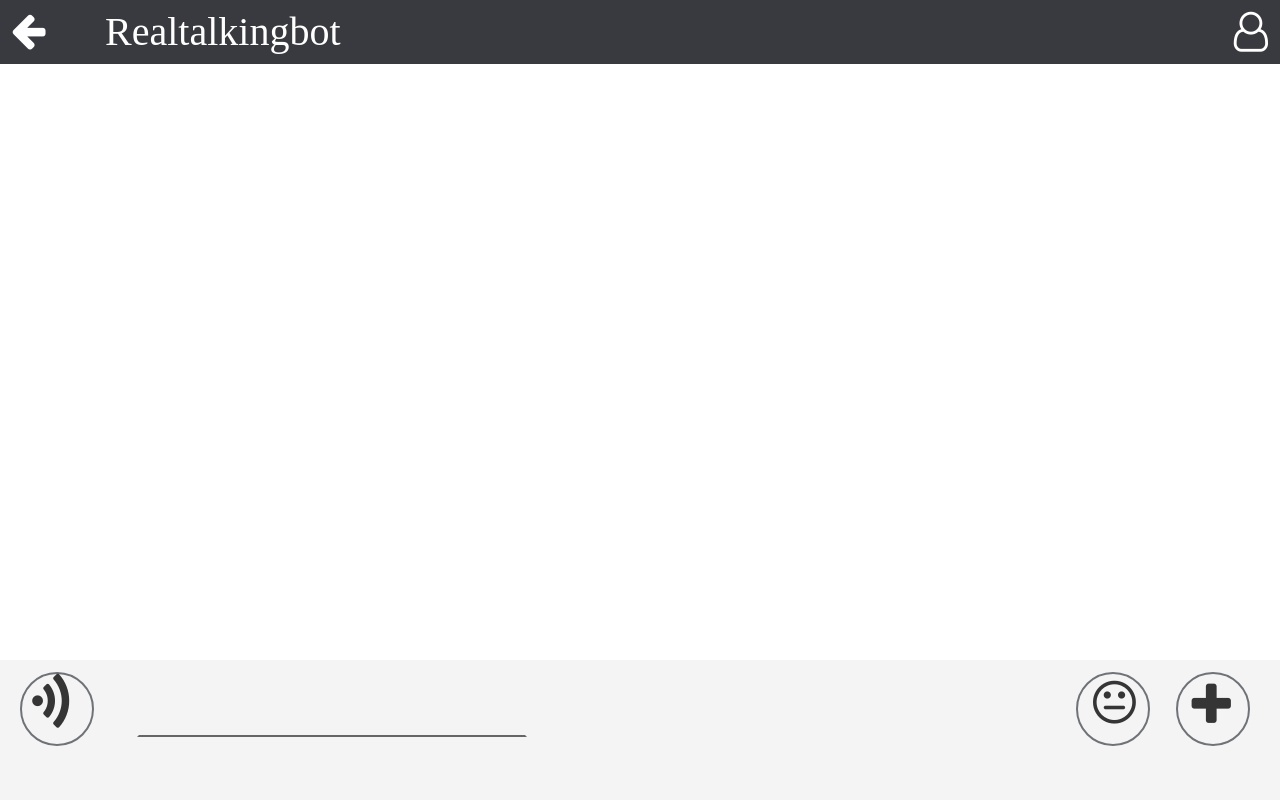
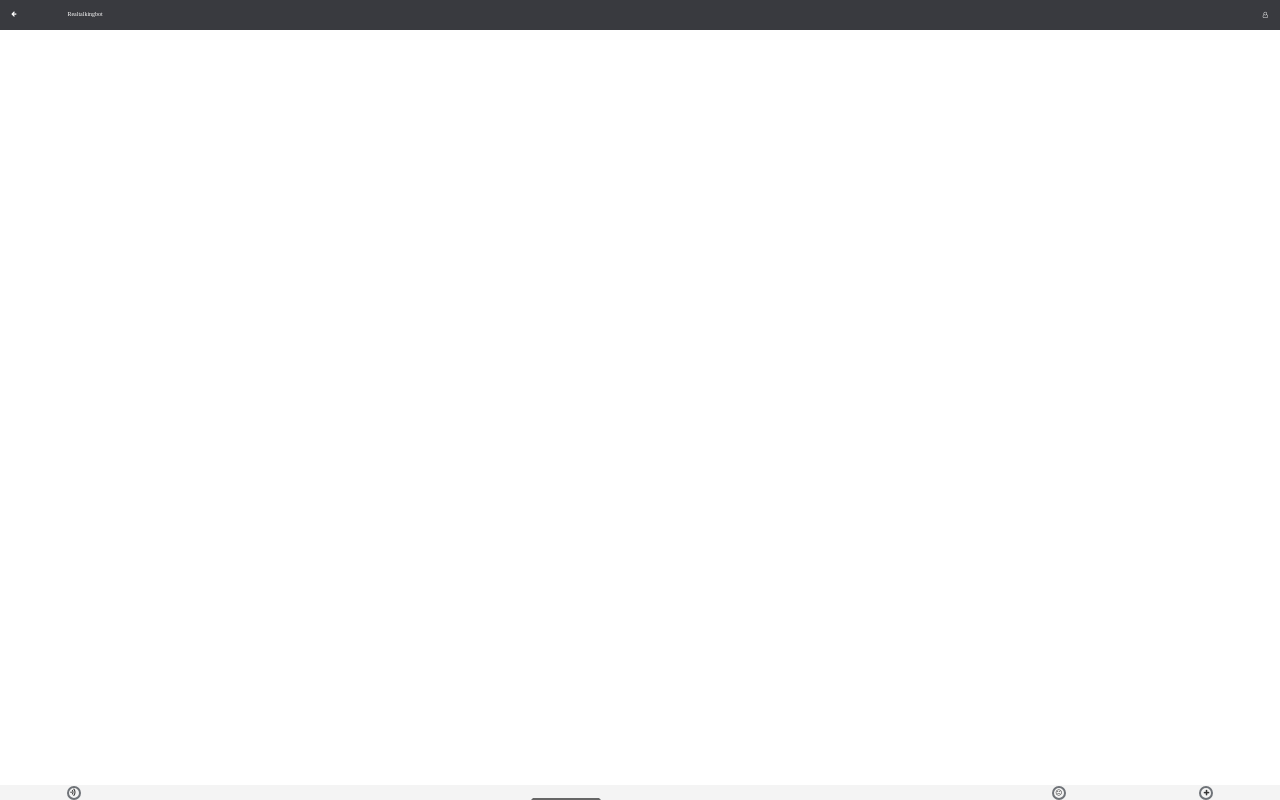
Before and after one commit to Stan1812/Realtalkingbbot, a plain HTML site: page index.html in a window 1280 px wide. Drawn offline with Linux system fonts and the light colour scheme.

Commit message:
fix a little problem

```diff
--- a/css/style.css
+++ b/css/style.css
@@ -5,150 +5,149 @@
 字体#353535
 边框#6f7378
 */
-*{
+
+* {
     padding: 0;
-	margin:0;
+    margin: 0;
 }
-html{
+
+html {
     font-size: 62.5%;
 }
-.mainwrapper{
+
+.mainwrapper {
     display: flex;
-	flex-direction:column;
+    flex-direction: column;
     width: 100vw;
     height: 100vh;
 }
-header{
+
+header {
     position: fixed;
     color: white;
     flex: 1;
     width: 100vw;
     background-color: #393a3f;
-	font-size: 4rem;
+    font-size: 0.6rem;
 }
-.botname{
+
+.botname {
     display: inline-block;
     margin-left: 3vw;
 }
-#arrow{
+
+#arrow {
     margin: 1.4vh;
 }
-#user{
+
+#user {
     float: right;
     margin: 1.5vh;
 }
-#talkBox{
+
+#talkBox {
     flex: 10;
     z-index: -1;
     position: absolute;
     top: 6vh;
     padding: 0 5vw;
+    padding-bottom: 2rem;
 }
-.botmessage ,.usermessage{
+
+.botmessage,
+.usermessage {
     width: 90vw;
-	height: 10vh;
-	font-size: 3rem;
+    font-size: 0.6rem;
     display: flex;
     align-items: center;
-	margin: 3vh 0;
+    margin: 0.6rem 0;
 }
-.usermessage{
+
+.usermessage {
     justify-content: flex-end;
 }
-.bot_pic,.user_pic{
-	height: 7vh;
-	width: 7vh;
-background-size:cover;
-}
-.message{
-	border:1px solid #666;
-	background: #13e982;
-	margin:0 5rem;
-	border-radius:1vw;
-	padding: 1vh;
+
+.bot_pic,
+.user_pic {
+    height: 1.2rem;
+    width: 1.2rem;
+    background-size: cover;
 }
 
-.bot_pic{
-	background-image:url(../imgs/02.jpg);
+.message {
+    font-size: 0.4rem;
+    border: 1px solid #666;
+    background: #13e982;
+    margin: 0 0.2rem;
+    border-radius: 0.2rem;
+    padding: 0.2rem;
+    max-width: 60vw;
+}
+
+.bot_pic {
+    background-image: url(../imgs/02.jpg);
     background-size: cover;
 }
-.user_pic{
-	background-image:url(../imgs/01.jpg);
-	background-size:cover;
+
+.user_pic {
+    background-image: url(../imgs/01.jpg);
+    background-size: cover;
 }
- .message:before{
-	width: 3rem;
-	height: 3rem;
-	position: relative;
-	background:red;
+
+#footer {
+    position: fixed;
+    height: 1.5rem;
+    width: 100vw;
+    bottom: 0;
+    background-color: #f4f4f4;
+    font-size: 0.7rem;
+    color: #353535;
+    display: flex;
+    align-items: center;
+    justify-content: space-around;
+}
+
+.footer_font {
+    width: 1rem;
+    height: 1rem;
+    display: flex;
+    align-items: center;
+    justify-content: center;
+    border: 2px solid #6f7378;
+    border-radius: 50%;
+}
+
+.fa-rss,
+.fa-times {
     transform: rotate(45deg);
 }
-#footer{
-	position:fixed;
-	height: 14rem;
-	width: 100vw;
-	bottom: 0;
-	background-color:#f4f4f4;
-	font-size: 5rem;
-	color:#353535;
+
+#text_input {
+    width: 55vw;
+    border: none;
 }
-.footer_font{
-	width: 7rem;
-	height: 7rem;
-	display: inline-block;
-	border: 2px solid #6f7378;
-	border-radius: 50%;margin-top: 1.5vh;
-}
-.footer_font i{
-	position: relative;
-}
-.fa-rss{
-	transform: rotate(45deg);
-	left: 1.5rem;
-}
-.fa-meh-o{
-	left: 1.5rem;
-}
-.fa-times{
-	transform: rotate(45deg);
-	left: 1.5rem;
-}
-.rss{
-	margin-left: 2rem;
-}
-.more{
-	float: right;
-	margin-right:3rem;
-}
-.smile{
-	position: absolute;
-	right: 13rem;
-}
-#text_input{
-	width:50vw;
-	border:none;
-}
-#text_input input{
-	margin-left: 1rem;
-	font-size: 3rem;
-	height: 5rem;
-	border:2px solid ;
-	border-color: transparent transparent #666 transparent ;
+
+#text_input input {
+    font-size: 0.5rem;
+    height: 1rem;
+    border: 2px solid;
+    border-color: transparent transparent #666 transparent;
     background-color: transparent;
 }
-input:focus{
-	border-color: border-color: transparent transparent #39CA34 transparent ;
+
+input:focus {
+    outline: none;
+    border-color: transparent transparent #39CA34 transparent;
 }
-#sent{
-	width: 10rem;
-	height: 6rem;
-	line-height: 6rem;
+
+#sent {
+    width: 1rem;
+    line-height: 0.8rem;
     text-align: center;
-	position: absolute;
-	right: 2rem;
-	top: 3rem;
-	font-size: 3rem;
-	background:#39CA34;
+    font-size: 0.35rem;
+    color: white;
+    background: rgba(96, 230, 66, 0.85);
     display: none;
-	border-radius: 1rem;
+    border-radius: 0.1rem;
+    margin: 0 0.2rem;
 }
--- a/style.css
+++ /dev/null
@@ -1,158 +0,0 @@
-/*头部#393a3f
-聊天背景#ebebeb
-编辑栏#f4f4f4
-信息背景#e5e5e5
-字体#353535
-边框#6f7378
-*/
-
-* {
-    padding: 0;
-    margin: 0;
-}
-
-html {
-    font-size: 62.5%;
-}
-
-.mainwrapper {
-    display: flex;
-    flex-direction: column;
-    width: 100vw;
-    height: 100vh;
-}
-
-header {
-    position: fixed;
-    color: white;
-    flex: 1;
-    width: 100vw;
-    background-color: #393a3f;
-    font-size: 0.6rem;
-}
-
-.botname {
-    display: inline-block;
-    margin-left: 3vw;
-}
-
-#arrow {
-    margin: 1.4vh;
-}
-
-#user {
-    float: right;
-    margin: 1.5vh;
-}
-
-#talkBox {
-    flex: 10;
-    z-index: -1;
-    position: absolute;
-    top: 6vh;
-    padding: 0 5vw;
-    padding-bottom: 2rem;
-}
-
-.botmessage,
-.usermessage {
-    width: 90vw;
-    font-size: 0.6rem;
-    display: flex;
-    align-items: center;
-    margin: 0.6rem 0;
-}
-
-.usermessage {
-    justify-content: flex-end;
-}
-
-.bot_pic,
-.user_pic {
-    height: 1.2rem;
-    width: 1.2rem;
-    background-size: cover;
-}
-
-.message {
-    font-size: 0.4rem;
-    border: 1px solid #666;
-    background: #13e982;
-    margin: 0 0.2rem;
-    border-radius: 0.2rem;
-    padding: 0.2rem;
-    max-width: 60vw;
-}
-
-.bot_pic {
-    background-image: url(../imgs/02.jpg);
-    background-size: cover;
-}
-
-.user_pic {
-    background-image: url(../imgs/01.jpg);
-    background-size: cover;
-}
-
-#footer {
-    position: fixed;
-    height: 1.5rem;
-    width: 100vw;
-    bottom: 0;
-    background-color: #f4f4f4;
-    font-size: 0.7rem;
-    color: #353535;
-    display: flex;
-    align-items: center;
-    justify-content: center;
-}
-
-.footer_font {
-    width: 1rem;
-    height: 1rem;
-    display: flex;
-    align-items: center;
-    justify-content: center;
-    border: 2px solid #6f7378;
-    border-radius: 50%;
-}
-
-.more {
-    margin: 0 0.2rem;
-}
-
-.fa-rss,
-.fa-times {
-    transform: rotate(45deg);
-}
-
-#text_input {
-    width: 55vw;
-    border: none;
-    margin: 0 0.3rem;
-}
-
-#text_input input {
-    font-size: 0.5rem;
-    height: 1rem;
-    border: 2px solid;
-    border-color: transparent transparent #666 transparent;
-    background-color: transparent;
-}
-
-input:focus {
-    outline: none;
-    border-color: transparent transparent #39CA34 transparent;
-}
-
-#sent {
-    width: 1rem;
-    line-height: 0.8rem;
-    text-align: center;
-    font-size: 0.35rem;
-    color: white;
-    background: rgba(96, 230, 66, 0.85);
-    display: none;
-    border-radius: 0.1rem;
-    margin: 0 0.2rem;
-}
```
Lines whose indentation alone changed are shown as unchanged.
